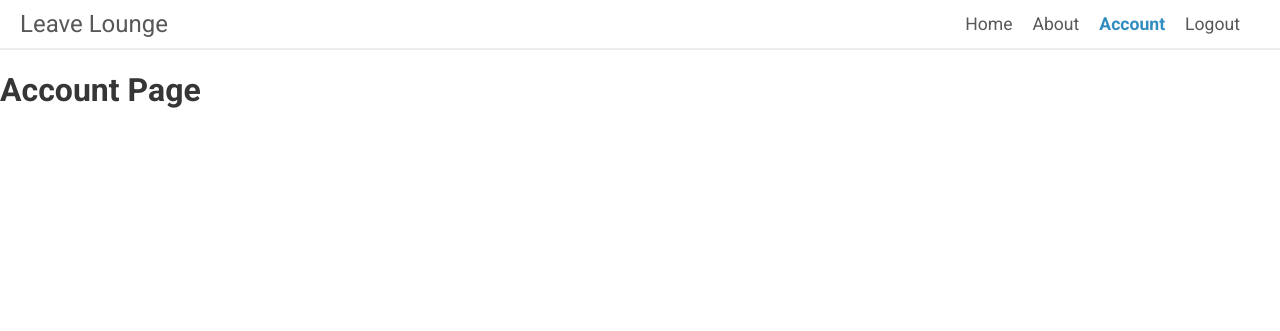
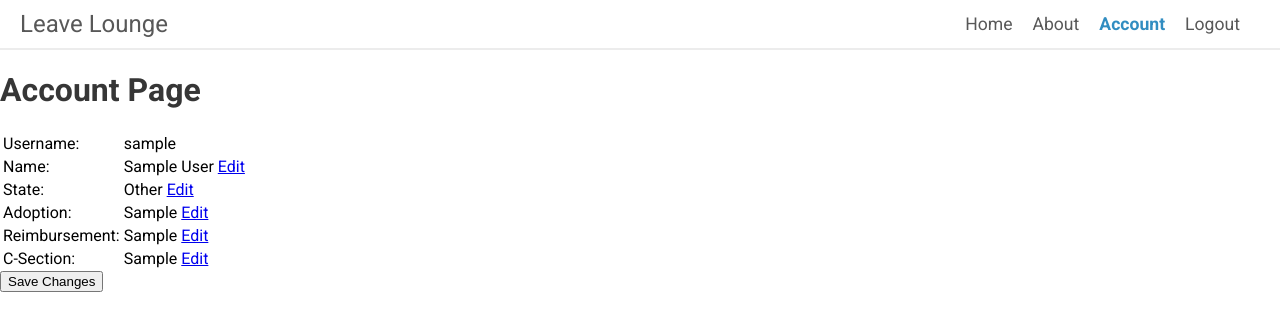
Before and after one commit to katelync12/HackDay24, a Django app: page /account/ in a window 1280 px wide. Shown: the top 331 px of the page. Run offline with Django 5.2, Linux system fonts and the light colour scheme; a user stored in the database is signed in; tables that the repository leaves empty hold one stand-in row (values such as "Sample post").

Commit message:
Created functionality for editing account details

```diff
--- a/hackday/babybytes/templates/account.html
+++ b/hackday/babybytes/templates/account.html
@@ -1,7 +1,99 @@
 {% extends 'base.html' %}
 
-{% block title %}Home{% endblock %}
+{% block title %}Account{% endblock %}
 
 {% block content %}
     <h1>Account Page</h1>
+
+    <form method="post" action="{% url 'account' %}">
+        {% csrf_token %}
+        <table>
+            <tr>
+                <td>Username:</td>
+                <td>{{ employee.username }}</td>
+            </tr>
+            <tr>
+                <td>Name:</td>
+                <td>
+                    <span id="name-display">{{ employee.name }}</span>
+                    <input type="text" id="name-edit" name="name" value="{{ employee.name }}" style="display:none;">
+                    <a href="#" onclick="toggleEdit('name')">Edit</a>
+                </td>
+            </tr>
+            <tr>
+                <td>State:</td>
+                <td>
+                    <span id="state-display">{{ employee.state }}</span>
+                    <select id="state-edit" name="state" style="display:none;">
+                        <option value="California" {% if employee.state == "California" %}selected{% endif %}>California</option>
+                        <option value="Minnesota" {% if employee.state == "Minnesota" %}selected{% endif %}>Minnesota</option>
+                        <option value="Other" {% if employee.state == "Other" %}selected{% endif %}>Other</option>
+                    </select>
+                    <a href="#" onclick="toggleEdit('state')">Edit</a>
+                </td>
+            </tr>
+            <tr>
+                <td>Adoption:</td>
+                <td>
+                    <span id="adoption-display">{{ employee.adoption }}</span>
+                    <select id="adoption-edit" name="adoption" style="display:none;" onchange="checkAdoption()">
+                        <option value="Yes" {% if employee.adoption == "Yes" %}selected{% endif %}>Yes</option>
+                        <option value="No" {% if employee.adoption == "No" %}selected{% endif %}>No</option>
+                    </select>
+                    <a href="#" onclick="toggleEdit('adoption')">Edit</a>
+                </td>
+            </tr>
+            <tr>
+                <td>Reimbursement:</td>
+                <td>
+                    <span id="reimbursement-display">{{ employee.reimbursement }}</span>
+                    <select id="reimbursement-edit" name="reimbursement" style="display:none;">
+                        <option value="Yes" {% if employee.reimbursement == "Yes" %}selected{% endif %}>Yes</option>
+                        <option value="No" {% if employee.reimbursement == "No" %}selected{% endif %}>No</option>
+                        <option value="N/A" {% if employee.reimbursement == "N/A" %}selected{% endif %}>N/A</option>
+                    </select>
+                    <a href="#" id="reimbursement-edit-link" onclick="toggleEdit('reimbursement')">Edit</a>
+                </td>
+            </tr>
+            <tr>
+                <td>C-Section:</td>
+                <td>
+                    <span id="csection-display">{{ employee.csection }}</span>
+                    <select id="csection-edit" name="csection" style="display:none;">
+                        <option value="Yes" {% if employee.csection == "Yes" %}selected{% endif %}>Yes</option>
+                        <option value="No" {% if employee.csection == "No" %}selected{% endif %}>No</option>
+                    </select>
+                    <a href="#" onclick="toggleEdit('csection')">Edit</a>
+                </td>
+            </tr>
+        </table>
+        <button type="submit">Save Changes</button>
+    </form>
+
+    <script>
+        function toggleEdit(field) {
+            const display = document.getElementById(field + '-display');
+            const edit = document.getElementById(field + '-edit');
+            if (display.style.display === 'none') {
+                display.style.display = 'inline';
+                edit.style.display = 'none';
+            } else {
+                display.style.display = 'none';
+                edit.style.display = 'inline';
+            }
+        }
+
+        function checkAdoption() {
+            const adoptionField = document.getElementById('adoption-edit');
+            const reimbursementEditLink = document.getElementById('reimbursement-edit-link');
+            if (adoptionField.value === 'No') {
+                reimbursementEditLink.style.display = 'none';
+            } else {
+                reimbursementEditLink.style.display = 'inline';
+            }
+        }
+
+        // Initial check on page load
+        window.onload = checkAdoption;
+    </script>
 {% endblock %}
--- a/hackday/babybytes/views.py
+++ b/hackday/babybytes/views.py
@@ -63,7 +63,18 @@ def message_view(request):
 
 @login_required
 def account_view(request):
-    return render(request, 'account.html')
+    employee = Employee.objects.get(username=request.user.username)
+
+    if request.method == 'POST':
+        employee.name = request.POST.get('name', employee.name)
+        employee.state = request.POST.get('state', employee.state)
+        employee.adoption = request.POST.get('adoption', employee.adoption)
+        employee.reimbursement = request.POST.get('reimbursement', employee.reimbursement)
+        employee.csection = request.POST.get('csection', employee.csection)
+        employee.save()
+        return redirect('account')  # Redirect to the same page to reflect the changes
+
+    return render(request, 'account.html', {'employee': employee})
 
 @login_required
 def return_view(request):
```
